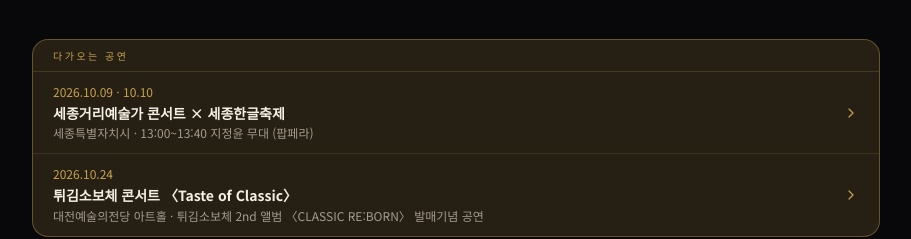
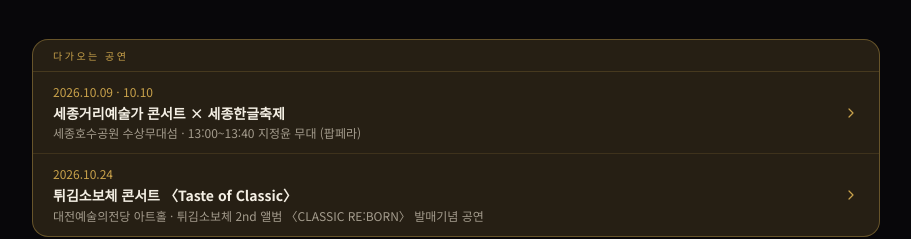
Before and after one commit to yhcho94/sopranoji, a Next.js app: page / in a window 1280 px wide. Shown: the part 1000-1239 px from the top of the page, without its empty margins (184-1095 px from the left). Built offline with nearby package versions, Linux system fonts and the light colour scheme; no server answers.

Commit message:
세종거리예술가 콘서트 장소를 세종호수공원 수상무대섬으로 반영
Co-Authored-By: Claude Opus 5 <noreply@anthropic.com>
Claude-Session: https://claude.ai/code/session_01UbCqSkpUbNHwrURjbfnD9f

```diff
--- a/src/app/vocalist/page.tsx
+++ b/src/app/vocalist/page.tsx
@@ -90,7 +90,8 @@ export default function VocalistPage() {
             <p className="mt-4 text-sm leading-7 text-muted sm:text-base">
               10월 9일(금)·10일(토) 이틀 모두 <b className="text-foreground">
                 13:00~13:40
-              </b>{" "}
+              </b>
+              , <b className="text-foreground">세종호수공원 수상무대섬</b>에서
               지정윤이 팝페라 무대로 관객을 맞이합니다. 세종특별자치시와
               세종시문화관광재단이 함께하는 세종한글축제 연계 공연입니다.
             </p>
--- a/src/data/performances.ts
+++ b/src/data/performances.ts
@@ -17,7 +17,7 @@ const PERFORMANCES_RAW: Performance[] = [
     id: "2026-10-10-street-artist",
     date: "2026.10.10",
     title: "세종거리예술가 콘서트 × 세종한글축제",
-    venue: "세종특별자치시",
+    venue: "세종호수공원 수상무대섬",
     note: "13:00~13:40 지정윤 무대 (팝페라)",
     href: "/vocalist",
   },
@@ -25,7 +25,7 @@ const PERFORMANCES_RAW: Performance[] = [
     id: "2026-10-09-street-artist",
     date: "2026.10.09",
     title: "세종거리예술가 콘서트 × 세종한글축제",
-    venue: "세종특별자치시",
+    venue: "세종호수공원 수상무대섬",
     note: "13:00~13:40 지정윤 무대 (팝페라)",
     href: "/vocalist",
   },
```
